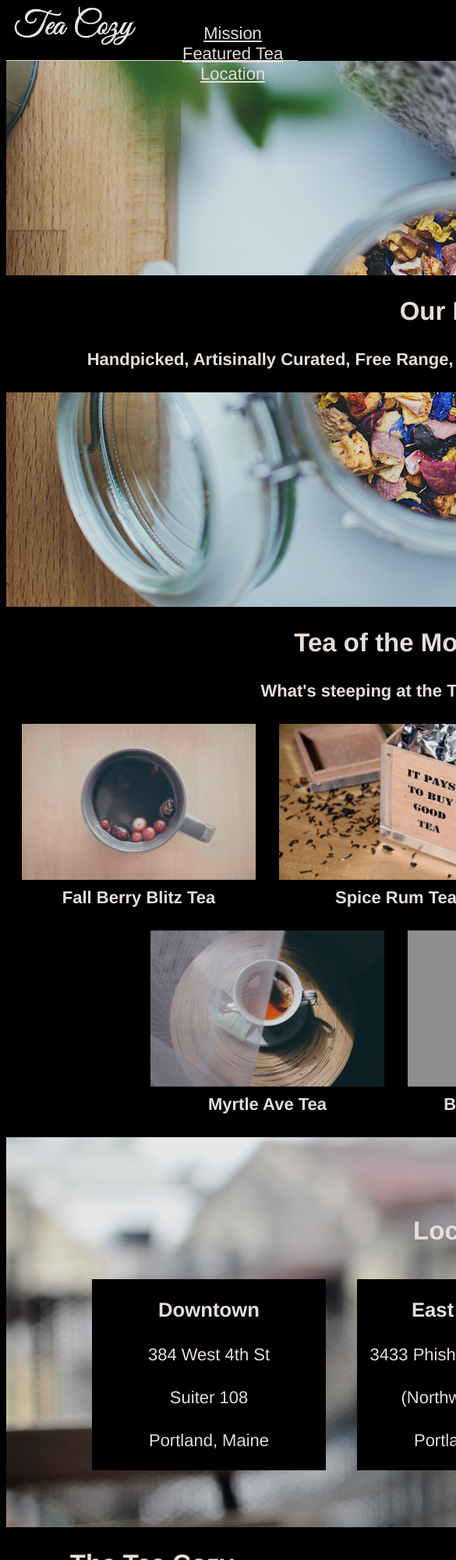
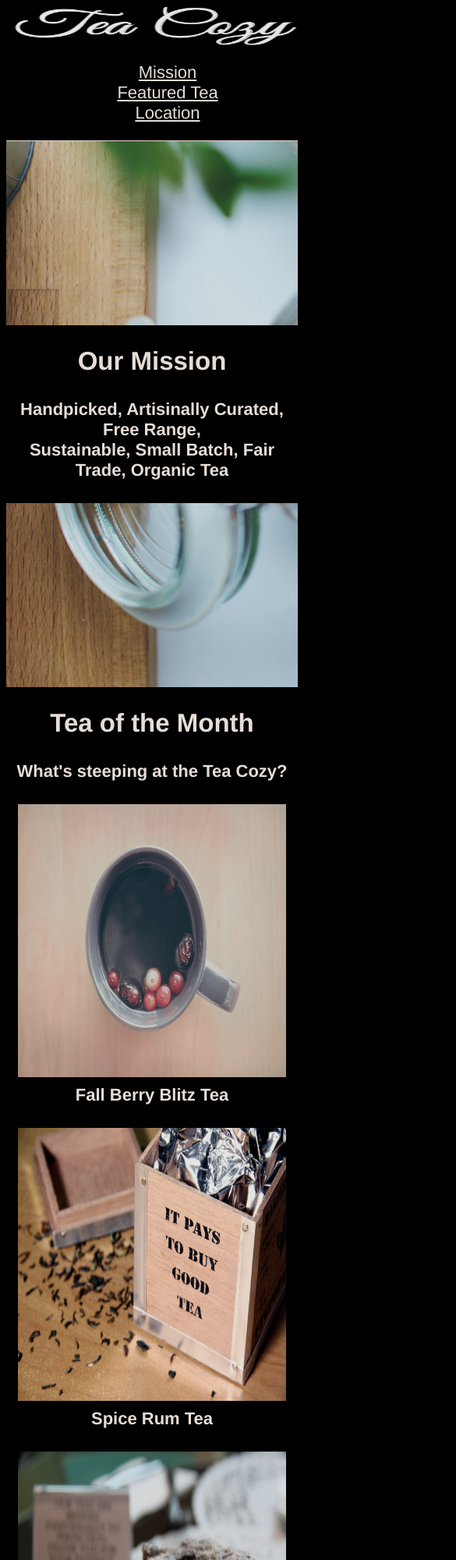
Before and after one commit to sebastienHuet/teacozy, a plain HTML site: page index.html in a window 390 px wide. Shown: the top 2000 px of the page at 78% size, 585 px wide, since content can reach past the window. Drawn offline with Linux system fonts and the light colour scheme; grey boxes are pictures that could not be loaded.

Commit message:
make site responsive

```diff
--- a/index.html
+++ b/index.html
@@ -16,12 +16,12 @@
         <li><a href="#">Location</a></li>
       </ul>
     </nav>
-    <header class="top-banner">
-      <div class="mission">
+    <header class="top-banner ">
+      <div class="mission top-banner-img">
         <h2>Our Mission</h2>
         <h4>
-          Handpicked, Artisinally Curated, Free Range, Sustainable, Small Batch,
-          Fair Trade, Organic Tea
+          Handpicked, Artisinally Curated, <span class="word-responsive">Free Range,</span> <span class="mission-responsive">Sustainable, Small Batch,
+          Fair Trade, Organic Tea</span>
         </h4>
       </div>
     </header>
--- a/style.css
+++ b/style.css
@@ -40,6 +40,8 @@ body{
     height: 700px;
     width: 1200px;
     background-image: url('./img/img-mission-background.jpg');
+    background-size: cover;
+    background-repeat: no-repeat;
     display: flex;
     align-items: center;
 
@@ -69,6 +71,7 @@ body{
     display: flex;
     flex-direction: column;
     margin: 0 15px 0 15px;
+
 }
 
 .img-position h4{
@@ -79,6 +82,8 @@ body{
     height: 500px;
     width: 1200px;
     background-image: url('./img/img-locations-background.jpg');
+    background-repeat: no-repeat;
+    background-size: cover;
     display: flex;
     flex-direction: column;
     justify-content: center;
@@ -110,3 +115,72 @@ footer{
     margin-left: 20px;
     text-align: left;
 }
+
+/*Make site responsive*/
+
+@media only screen and (max-width: 1106px){
+
+    .mission-responsive{
+        display: block;
+    }
+
+    .top-banner{
+        width: 1106px;
+    }
+
+    .location-banner{
+        height: 1000px;
+        width: 100%;
+
+    }
+
+    .location-position{
+        margin-top: 0;
+        display: flex;
+        flex-direction: column;
+    }
+
+    .location-details{
+        margin: 20px 0  20px 0;
+    }
+
+    .top-banner{
+        width: 100%;
+    }
+
+}
+
+@media only screen and (max-width: 990px){
+    .tea-of-month{
+        display: flex;
+        flex-direction: column;
+        align-items: center;
+    }
+
+    .featured-tea{
+        width: 100%;
+    }
+
+    .tea-of-month img{
+       width: 100%;
+       height: 350px;
+    }
+
+}
+
+@media only screen and (max-width: 525px){
+    .menu{
+        height: auto;
+        display: flex;
+        flex-direction: column;
+    }
+
+    .menu li{
+        display: block;
+    }
+
+    .word-responsive{
+        display: block;
+    }
+
+}
```
